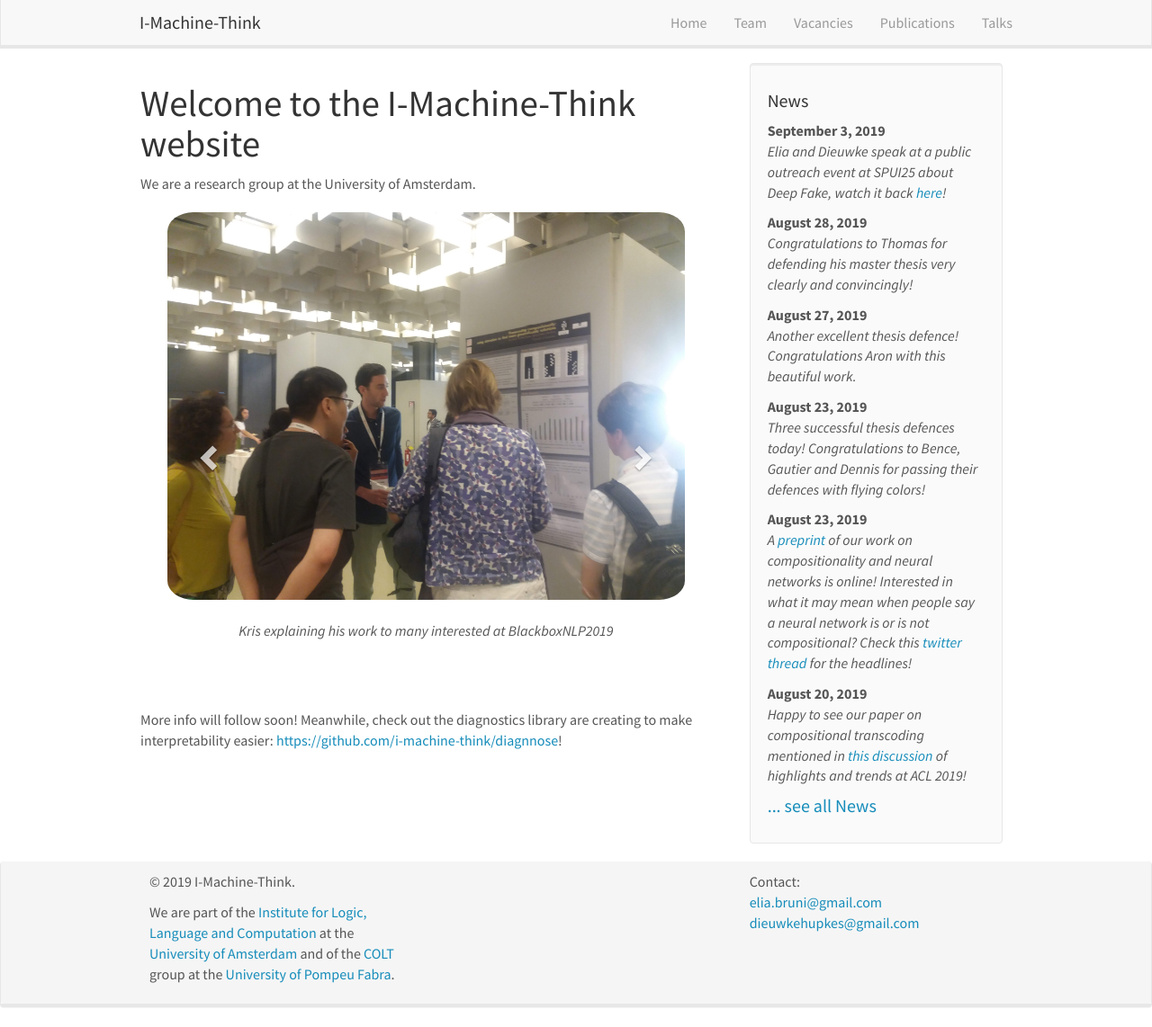
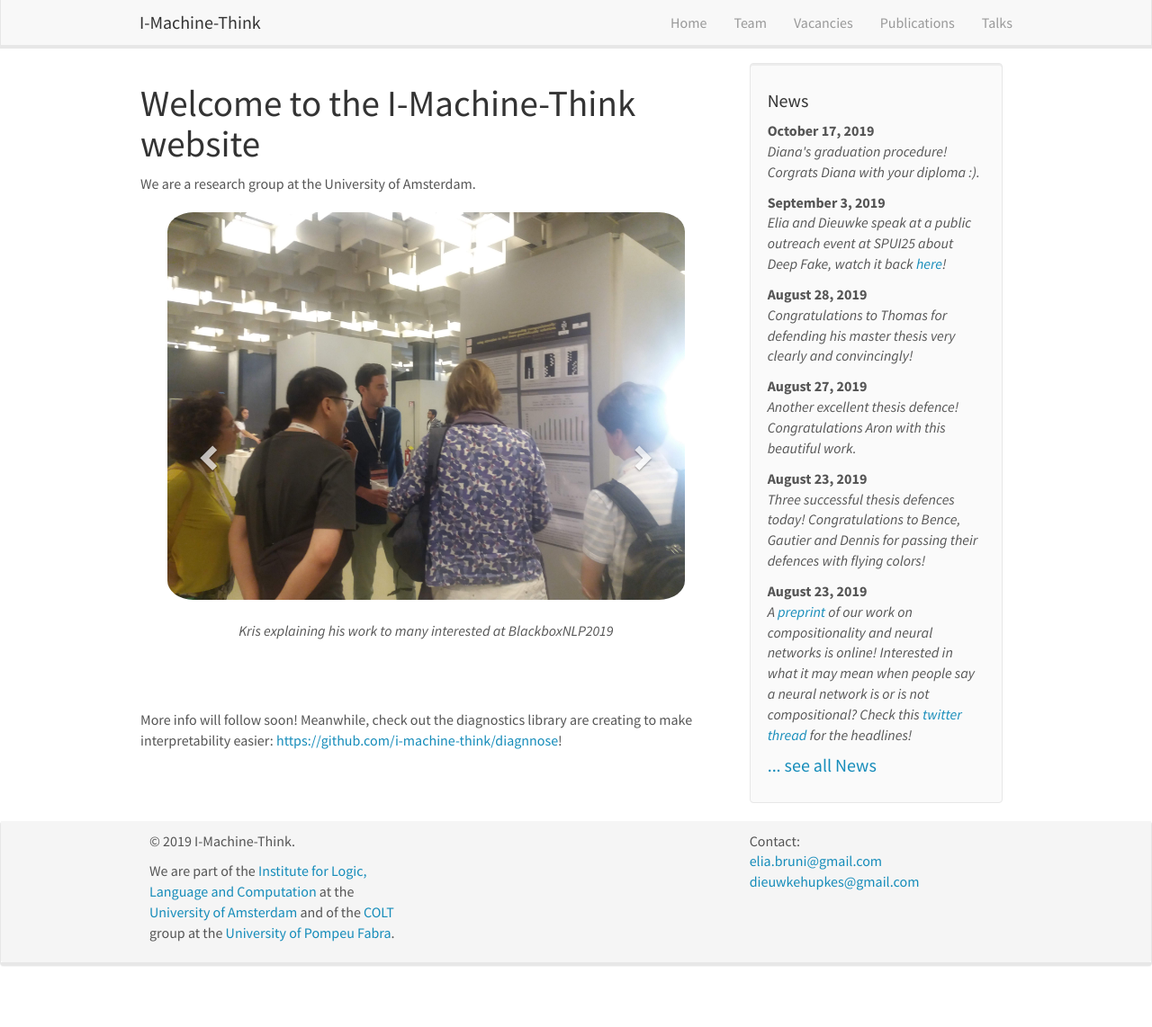
Before and after one commit to i-machine-think/i-machine-think.github.io, a Jekyll site: the page built from _pages/home.md, in a window 1280 px wide and 1142 px high. Shown: the whole window at 90% size. Built offline with Jekyll 4.4.1, drawn with Linux system fonts in a browser that asks for light colours; nearby versions of some CDN libraries.

Commit message:
Add Diana graduation

```diff
--- a/_data/news.yml
+++ b/_data/news.yml
@@ -1,3 +1,7 @@
+- date: "October 17, 2019"
+  headline: "Diana's graduation procedure! Corgrats Diana with your diploma :)."
+  image: diana_graduation.jpg
+
 - date: "September 3, 2019"
   headline: "Elia and Dieuwke speak at a public outreach event at SPUI25 about Deep Fake, watch it back <a href='https://www.facebook.com/spui25/videos/742682212852885/?eid=ARAlFB4Gu341rTppfQG2fecjN40Q9bjxlXyrYfb302mhoibOvTg6dTAz98XQPgpGcSNd-WP4b5MpAl1I' target='_blank'>here</a>!"
   image: elia_SPUI25.jpg
```
Also changed, not shown: images/news/diana_graduation.jpg (added).
